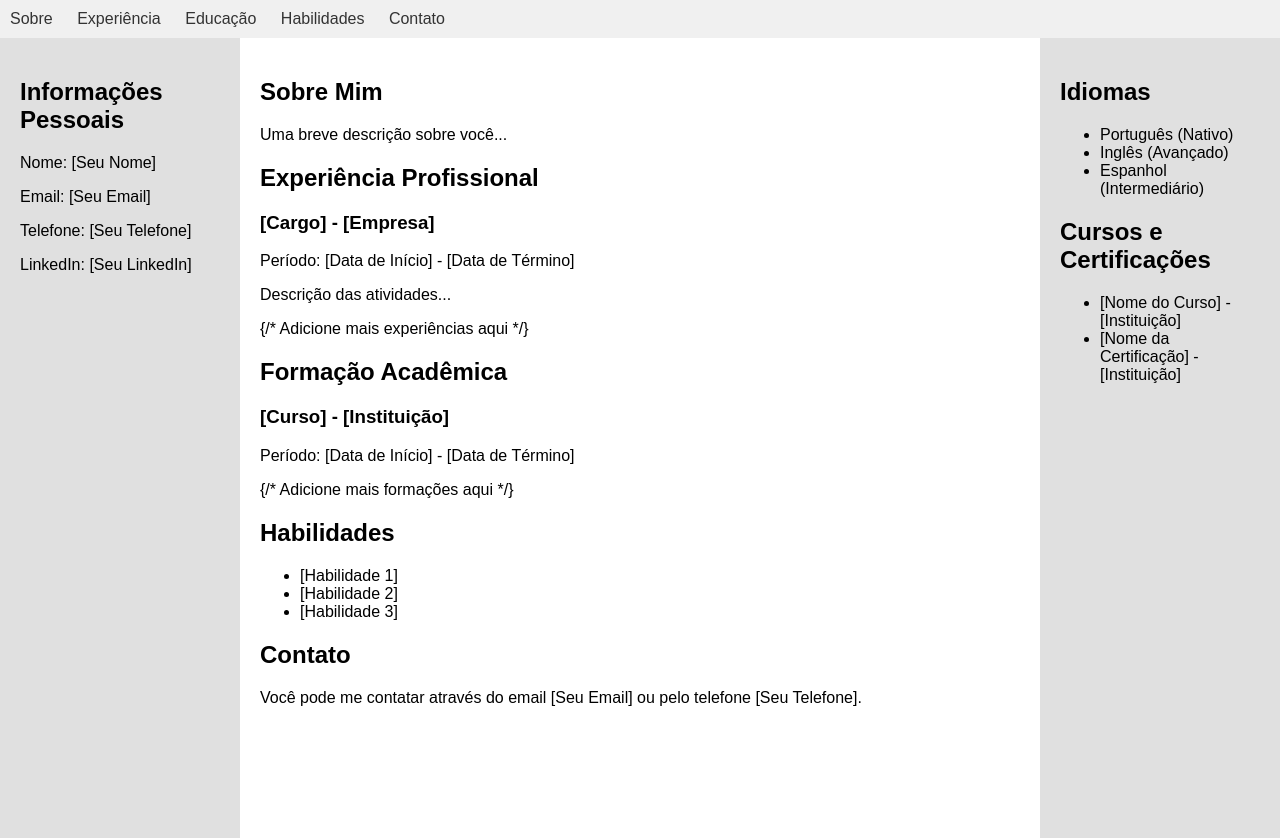
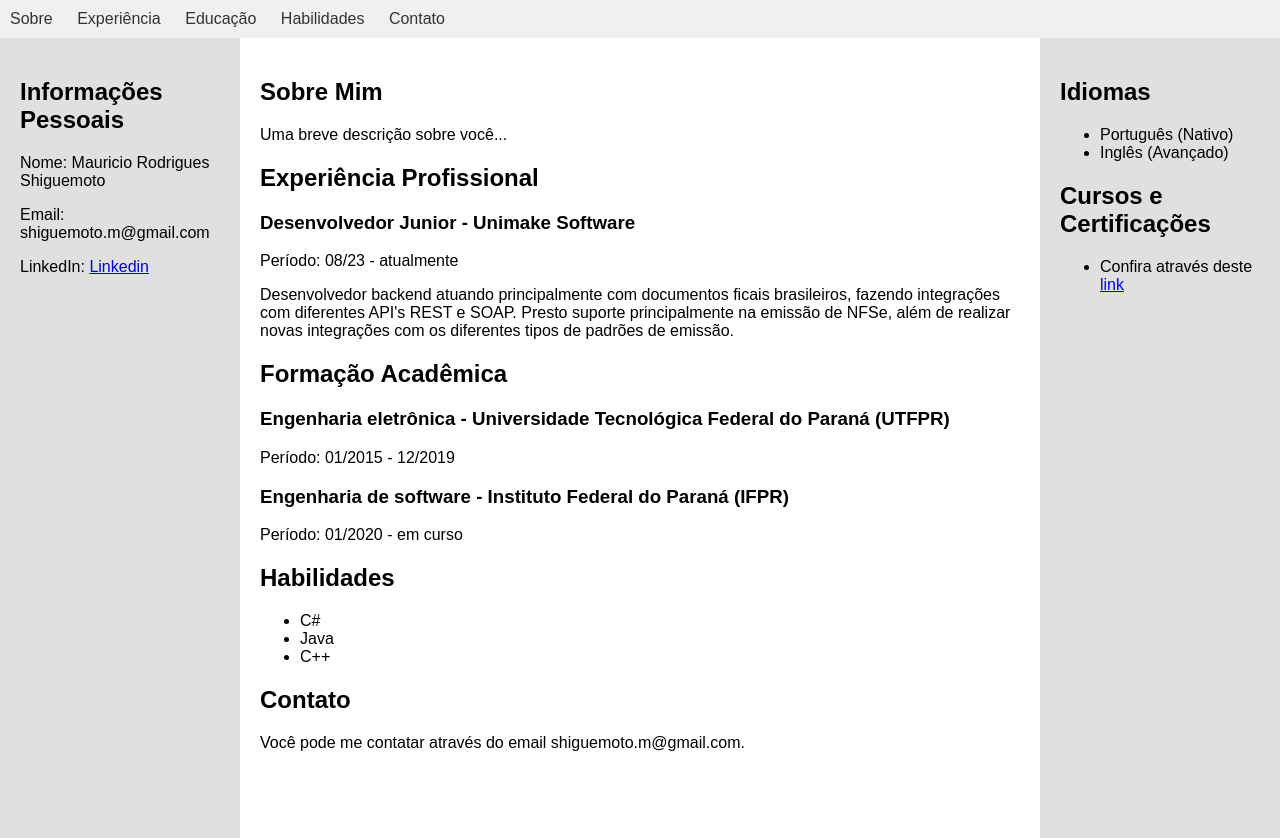
Before and after one commit to MShiguemoto/Apresentacao, a plain HTML site: page index.html in a window 1280 px wide. Drawn offline with Linux system fonts and the light colour scheme.

Commit message:
Preenchimento de algumas informações

```diff
--- /dev/null
+++ b/css/style.css
@@ -0,0 +1,48 @@
+body {
+    font-family: sans-serif;
+    margin: 0;
+    padding: 0;
+}
+
+nav {
+    background-color: #f0f0f0;
+    padding: 10px;
+}
+
+nav ul {
+    list-style: none;
+    margin: 0;
+    padding: 0;
+}
+
+nav li {
+    display: inline;
+    margin-right: 20px;
+}
+
+nav a {
+    text-decoration: none;
+    color: #333;
+}
+
+.container {
+    display: flex;
+    height: 100vh;
+}
+
+.left-sidebar {
+    width: 200px;
+    background-color: #e0e0e0;
+    padding: 20px;
+}
+
+.main-content {
+    flex: 1;
+    padding: 20px;
+}
+
+.right-sidebar {
+    width: 200px;
+    background-color: #e0e0e0;
+    padding: 20px;
+}
--- a/index.html
+++ b/index.html
@@ -4,56 +4,7 @@
     <meta charset="UTF-8">
     <meta name="viewport" content="width=device-width, initial-scale=1.0">
     <title>Meu Currículo</title>
-    <style>
-        body {
-            font-family: sans-serif;
-            margin: 0;
-            padding: 0;
-        }
-
-        nav {
-            background-color: #f0f0f0;
-            padding: 10px;
-        }
-
-        nav ul {
-            list-style: none;
-            margin: 0;
-            padding: 0;
-        }
-
-        nav li {
-            display: inline;
-            margin-right: 20px;
-        }
-
-        nav a {
-            text-decoration: none;
-            color: #333;
-        }
-
-        .container {
-            display: flex;
-            height: 100vh;
-        }
-
-        .left-sidebar {
-            width: 200px;
-            background-color: #e0e0e0;
-            padding: 20px;
-        }
-
-        .main-content {
-            flex: 1;
-            padding: 20px;
-        }
-
-        .right-sidebar {
-            width: 200px;
-            background-color: #e0e0e0;
-            padding: 20px;
-        }
-    </style>
+    <link rel="stylesheet" href="css/style.css">
 </head>
 <body>
 
@@ -70,10 +21,10 @@
     <div class="container">
         <aside class="left-sidebar">
             <h2>Informações Pessoais</h2>
-            <p>Nome: [Seu Nome]</p>
-            <p>Email: [Seu Email]</p>
-            <p>Telefone: [Seu Telefone]</p>
-            <p>LinkedIn: [Seu LinkedIn]</p>
+            <p>Nome: Mauricio Rodrigues Shiguemoto</p>
+            <p>Email: shiguemoto.m@gmail.com</p>
+            <!-- <p>Telefone: Telefone</p> -->
+            <p>LinkedIn: <a href="www.linkedin.com/in/mauricioshiguemoto">Linkedin</a></p>
         </aside>
 
         <main class="main-content">
@@ -85,34 +36,38 @@
             <section id="experiencia">
                 <h2>Experiência Profissional</h2>
                 <article>
-                    <h3>[Cargo] - [Empresa]</h3>
-                    <p>Período: [Data de Início] - [Data de Término]</p>
-                    <p>Descrição das atividades...</p>
+                    <h3>Desenvolvedor Junior - Unimake Software</h3>
+                    <p>Período: 08/23 - atualmente </p>
+                    <p>Desenvolvedor backend atuando principalmente com documentos ficais brasileiros, fazendo integrações com diferentes API's REST
+                        e SOAP. Presto suporte principalmente na emissão de NFSe, além de realizar novas integrações com os diferentes tipos de padrões de emissão.
+                    </p>
                 </article>
-                {/* Adicione mais experiências aqui */}
             </section>
 
             <section id="educacao">
                 <h2>Formação Acadêmica</h2>
                 <article>
-                    <h3>[Curso] - [Instituição]</h3>
-                    <p>Período: [Data de Início] - [Data de Término]</p>
+                    <h3>Engenharia eletrônica - Universidade Tecnológica Federal do Paraná (UTFPR)</h3>
+                    <p>Período: 01/2015 - 12/2019</p>
                 </article>
-                {/* Adicione mais formações aqui */}
+                <article>
+                    <h3>Engenharia de software - Instituto Federal do Paraná (IFPR)</h3>
+                    <p>Período: 01/2020 - em curso</p>
+                </article>
             </section>
 
             <section id="habilidades">
                 <h2>Habilidades</h2>
                 <ul>
-                    <li>[Habilidade 1]</li>
-                    <li>[Habilidade 2]</li>
-                    <li>[Habilidade 3]</li>
+                    <li>C#</li>
+                    <li>Java</li>
+                    <li>C++</li>
                 </ul>
             </section>
 
             <section id="contato">
                 <h2>Contato</h2>
-                <p>Você pode me contatar através do email [Seu Email] ou pelo telefone [Seu Telefone].</p>
+                <p>Você pode me contatar através do email shiguemoto.m@gmail.com.</p>
             </section>
         </main>
 
@@ -121,13 +76,11 @@
             <ul>
                 <li>Português (Nativo)</li>
                 <li>Inglês (Avançado)</li>
-                <li>Espanhol (Intermediário)</li>
             </ul>
 
             <h2>Cursos e Certificações</h2>
             <ul>
-                <li>[Nome do Curso] - [Instituição]</li>
-                <li>[Nome da Certificação] - [Instituição]</li>
+                <li>Confira através deste <a href="https://drive.google.com/drive/folders/0B4NAlE66xA5WNkJQc3YxUG9ETDg?resourcekey=0-FRCYsA3z1sOJ7jFM-K0uOw&usp=sharing">link</a></li>
             </ul>
         </aside>
     </div>
```
